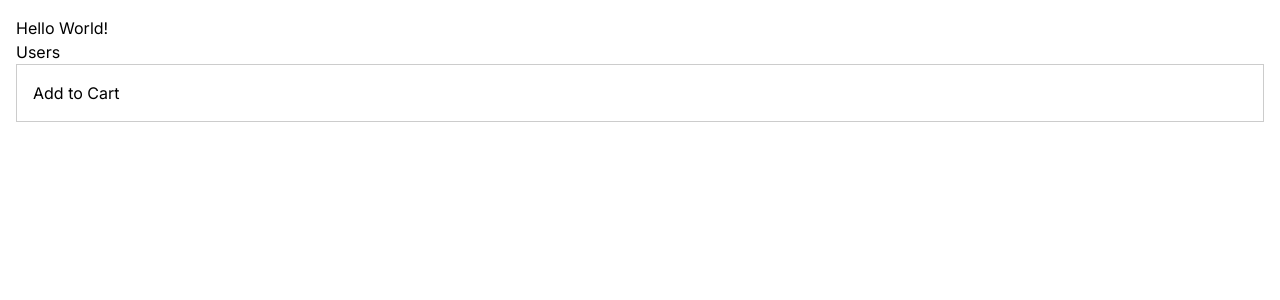
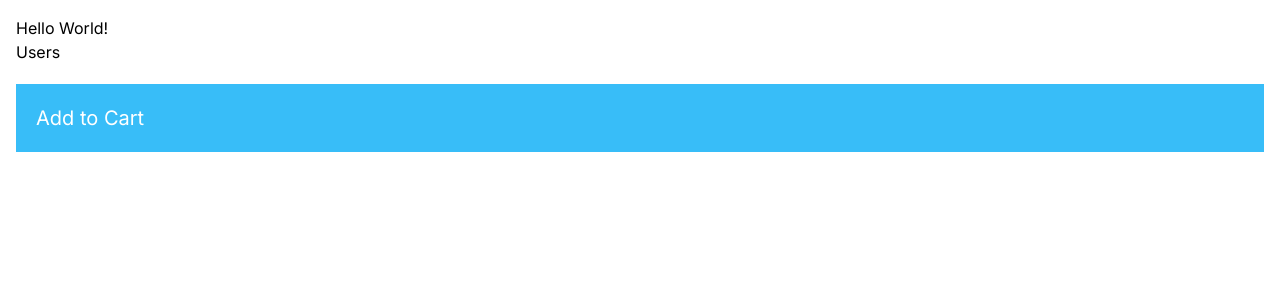
Before and after one commit to kwNick/nextJS, a Next.js app in the folder mosh_tut/next-app/: page / in a window 1280 px wide. Shown: the top 300 px of the page. Built offline with nearby package versions, Linux system fonts and the light colour scheme.

Commit message:
Tailwind CSS on ProductCard; removing the module styles

```diff
--- a/mosh_tut/next-app/app/components/ProductCard.tsx
+++ b/mosh_tut/next-app/app/components/ProductCard.tsx
@@ -3,7 +3,7 @@
 import styles from './ProductCard.module.css';
 const ProductCard = () => {
   return (
-    <div className={styles.card}>
+    <div className='p-5 my-5 bg-sky-400 text-white text-xl hover:bg-sky-800'>
         <AddToCart/>
     </div>
   )
```
